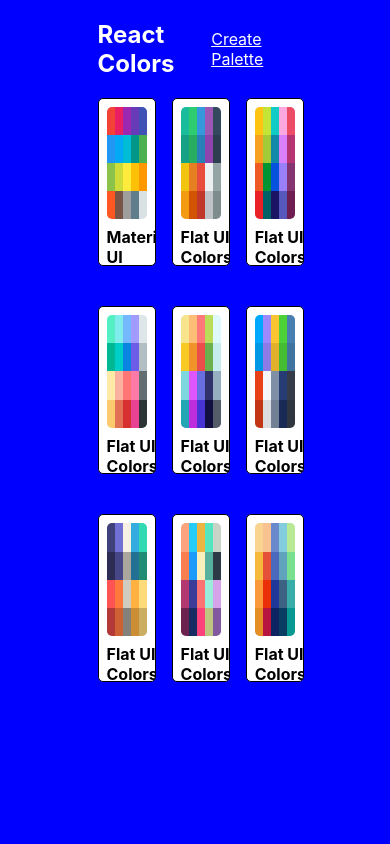
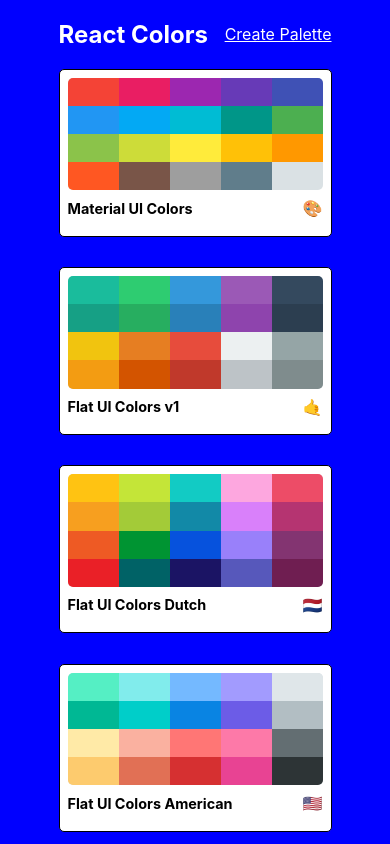
Before and after one commit to ZoltanSzokodi/Massive-Color-Project, a React (Create React App) app: page / in a window 390 px wide. Built offline with nearby package versions, Linux system fonts and the light colour scheme.

Commit message:
Make PaletteList responsive

```diff
--- a/src/styles/MiniPaletteStyles.js
+++ b/src/styles/MiniPaletteStyles.js
@@ -26,12 +26,12 @@ export default {
     margin: "0",
     color: "black",
     paddingTop: "0.5rem",
-    fontSize: "1rem",
+    fontSize: "0.9rem",
     position: "relative"
   },
   emoji: {
     marginLeft: "0.5rem",
-    fontSize: "1.5rem"
+    fontSize: "1rem"
   },
   miniColor: {
     height: "25%",
@@ -40,9 +40,6 @@ export default {
     margin: "0 auto",
     position: "relative",
     marginBottom: "-4px"
-  },
-  delete: {
-
   },
   deleteIcon: {
     color: "white",
--- a/src/styles/PaletteListStyles.js
+++ b/src/styles/PaletteListStyles.js
@@ -1,3 +1,5 @@
+import sizes from './sizes';
+
 export default {
   root: {
     backgroundColor: "blue",
@@ -12,7 +14,10 @@ export default {
     display: "flex",
     alignItems: "flex-start",
     flexDirection: "column",
-    flexWrap: "wrap"
+    flexWrap: "wrap",
+    [sizes.down("xl")]: {
+      width: "70%"
+    }
   },
   nav: {
     display: "flex",
@@ -29,6 +34,13 @@ export default {
     width: "100%",
     display: "grid",
     gridTemplateColumns: "repeat(3, 30%)",
-    gridGap: "8%"
+    gridGap: "6%",
+    [sizes.down("md")]: {
+      gridTemplateColumns: "repeat(2, 50%)"
+    },
+    [sizes.down("xs")]: {
+      gridTemplateColumns: "repeat(1, 100%)",
+      gridGap: "2%"
+    }
   }
 };
--- a/src/styles/sizes.js
+++ b/src/styles/sizes.js
@@ -7,7 +7,8 @@ export default {
       xs: "575.98px",
       sm: "767.98px",
       md: "991.98px",
-      lg: "1199.98px"
+      lg: "1199.98px",
+      xl: "1400px"
     }
     return `@media(max-width: ${sizes[size]})`;
   }
```
